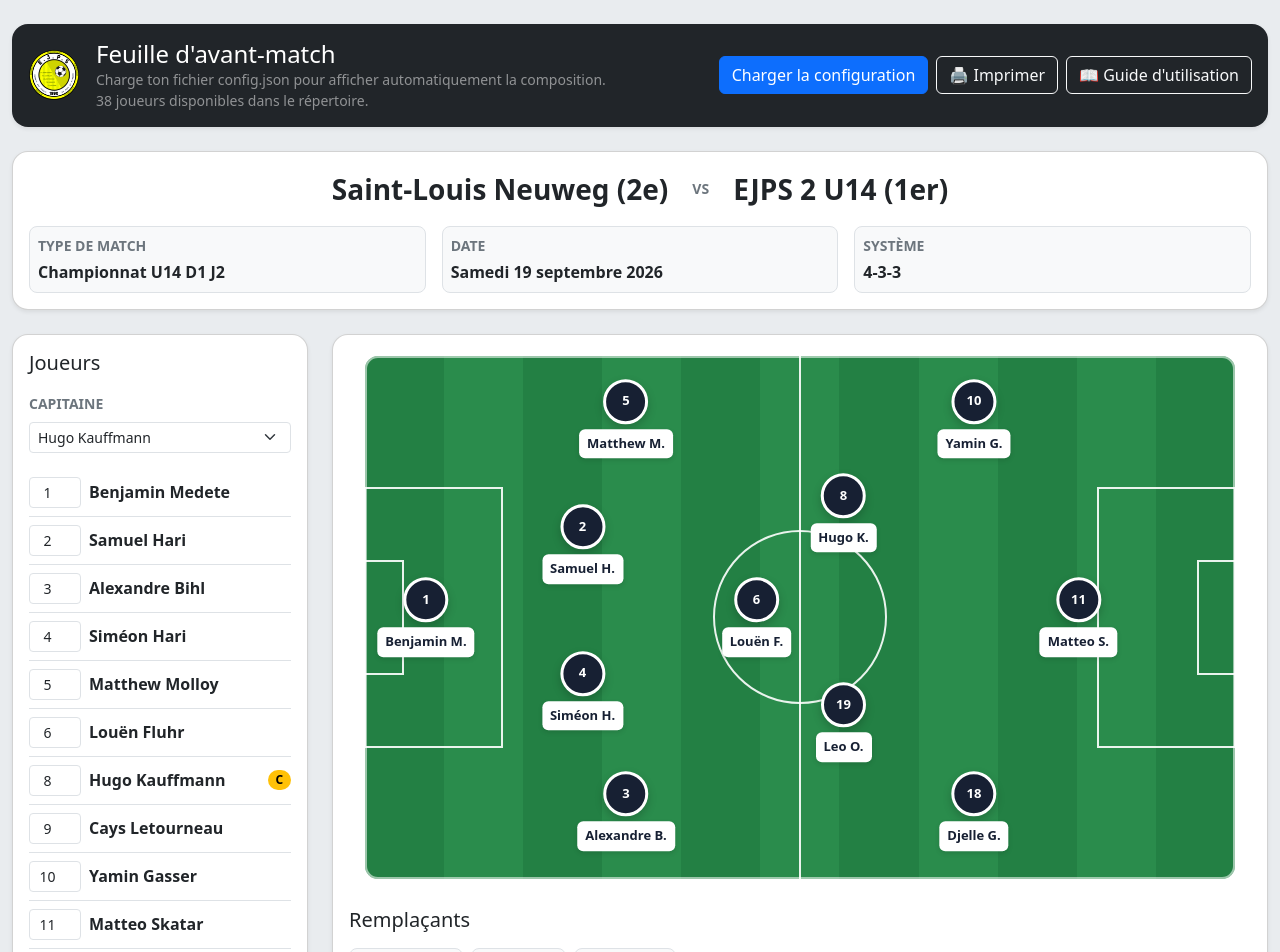
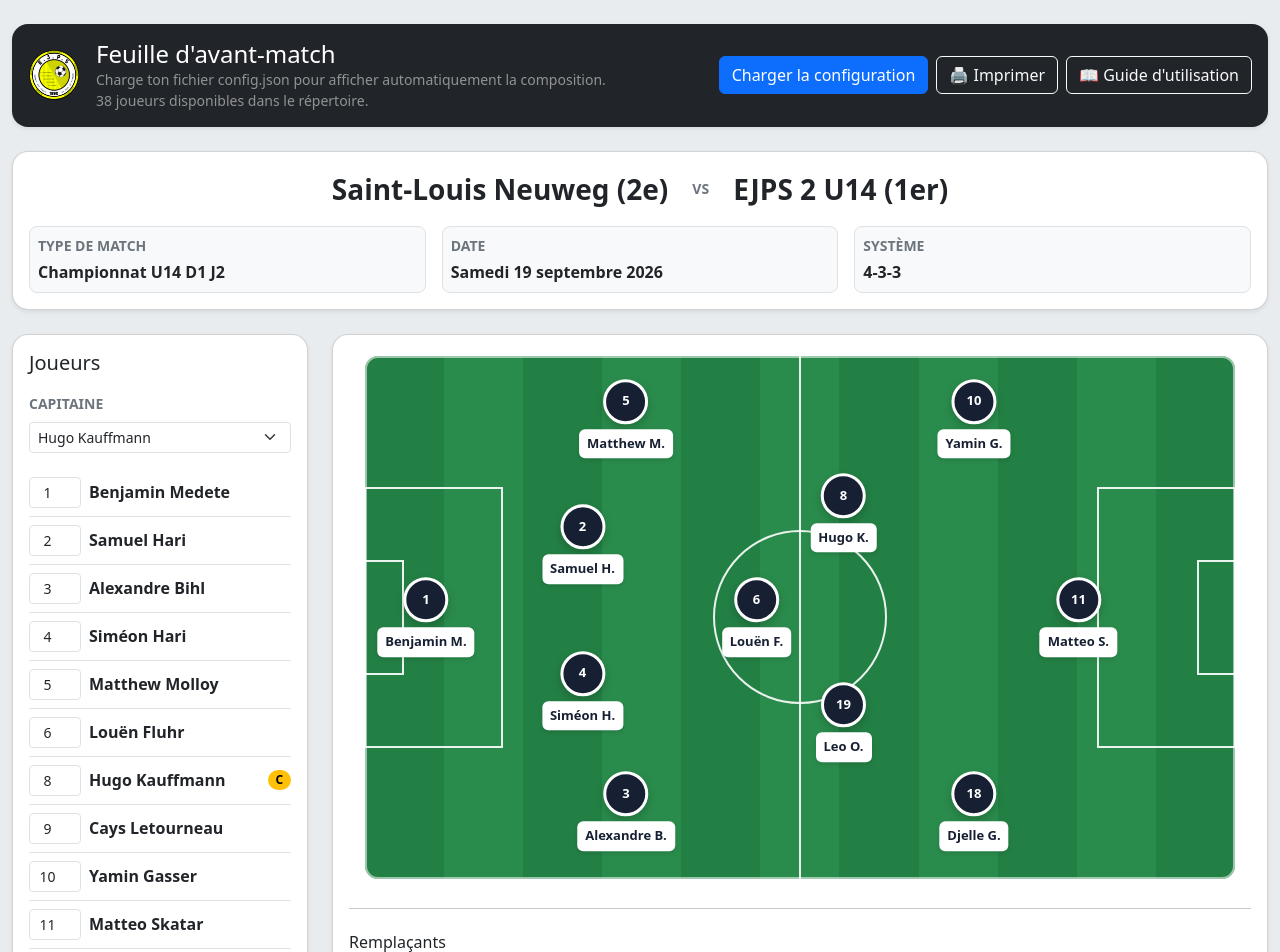
Before and after one commit to maxcl10/CoachBoard, an Angular app: page / in a window 1280 px wide. Shown: the top 952 px of the page. Built offline with nearby package versions, Linux system fonts and the light colour scheme.

Commit message:
feat: add horizontal rule and adjust layout for improved section separation

```diff
--- a/src/app/app.html
+++ b/src/app/app.html
@@ -176,8 +176,10 @@
             }
           </div>
 
+          <hr class="w-100 my-0  " />
+
           <div class="w-100">
-            <h2 class="h5 mb-3">Remplaçants</h2>
+            <h2 class="h6 mb-3">Remplaçants</h2>
             <div
               class="d-flex flex-wrap gap-2"
               (dragover)="onPitchDragOver($event)"
--- a/src/app/app.scss
+++ b/src/app/app.scss
@@ -205,8 +205,9 @@
     display: grid !important;
     grid-template-columns: 220px minmax(0, 1fr);
     gap: 0.5rem !important;
-    height: calc(100vh - 105px) !important;
+    height: calc(100vh - 135px) !important;
     margin: 0 !important;
+    padding-bottom: 4px;
     align-items: stretch;
     overflow: visible !important;
   }
@@ -253,7 +254,7 @@
     appearance: none;
   }
   .pitch {
-    width: calc(100% - 4rem);
+   width: calc(100% - 4rem);
     margin-inline: 2rem;
     flex: none;
     max-height: calc(100% - 55px);
```
